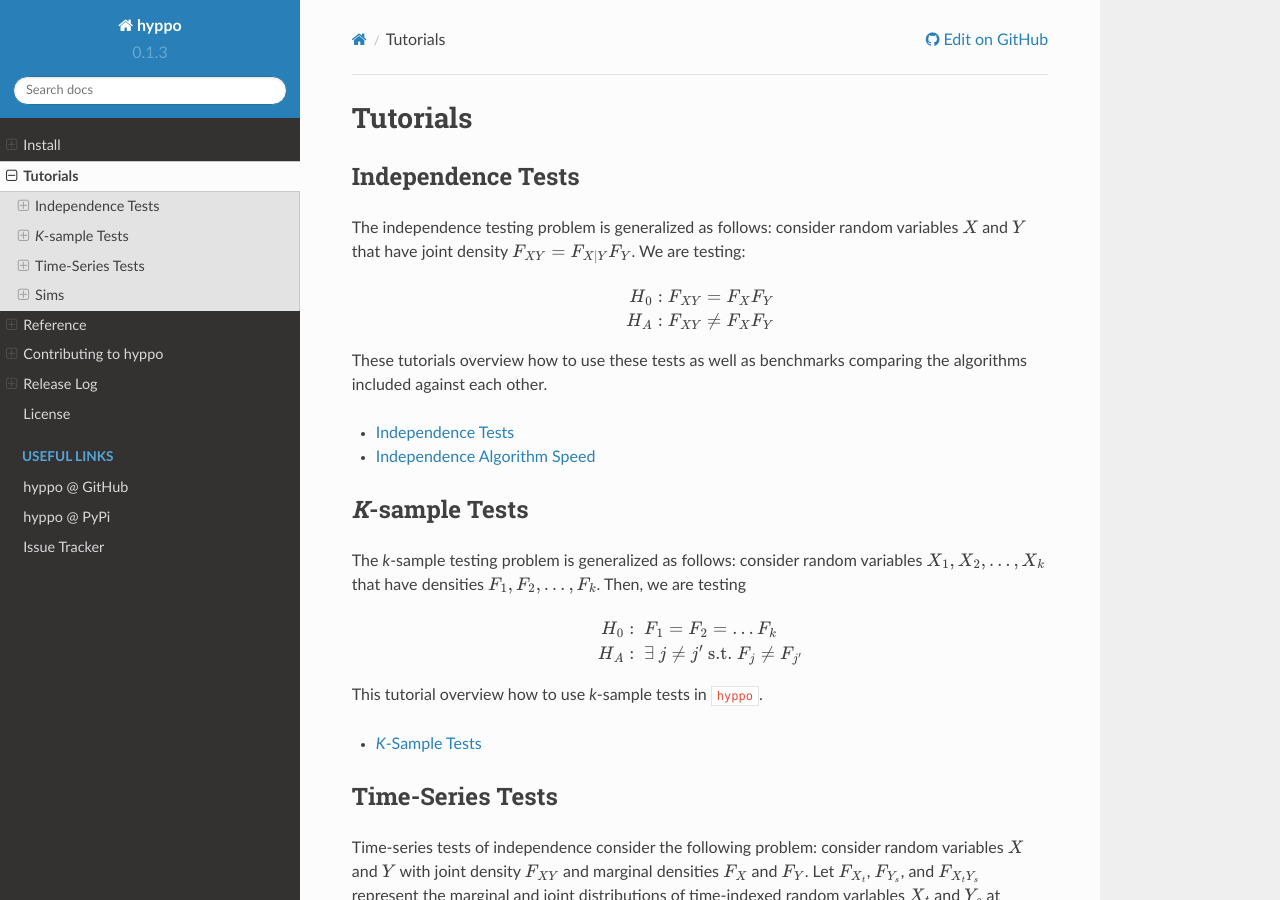
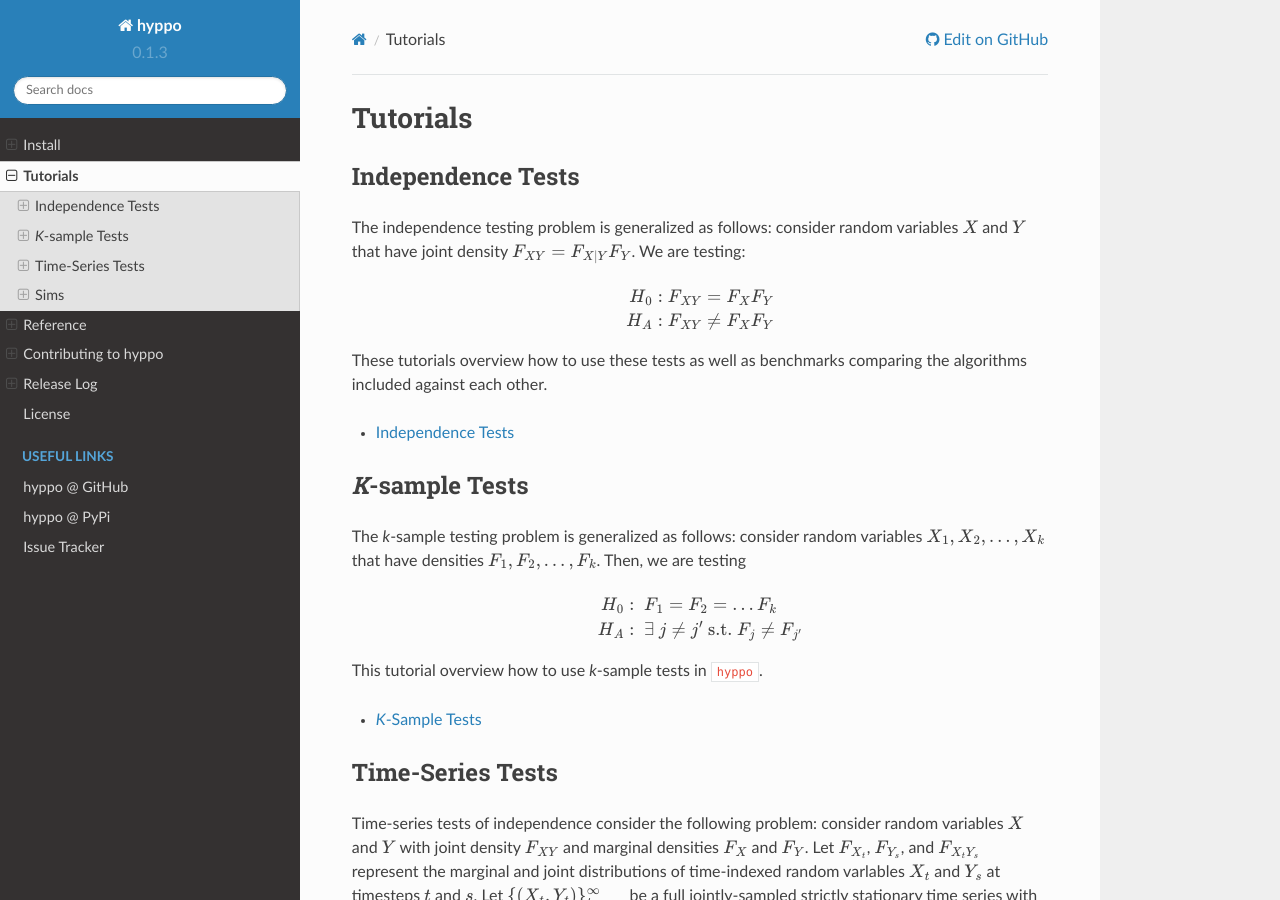
Before and after one commit to neurodata/hyppo, a Sphinx documentation site: the page built from docs/tutorials.rst, in a window 1280 px wide and 900 px high. Built offline with Sphinx 7.4.7 and the Read the Docs theme 2.0.0, drawn with Linux system fonts in a browser that asks for light colours; pages that are not in the unit, such as notebooks, are missing from menus.

Commit message:
Update tutorials.rst

```diff
--- a/docs/tutorials.rst
+++ b/docs/tutorials.rst
@@ -22,7 +22,6 @@ the algorithms included against each other.
 
     tutorials/independence/independence
     tutorials/independence/indep_power
-    tutorials/independence/indep_alg_speed
 
 
 *K*-sample Tests
```
